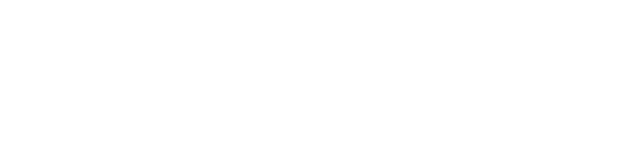
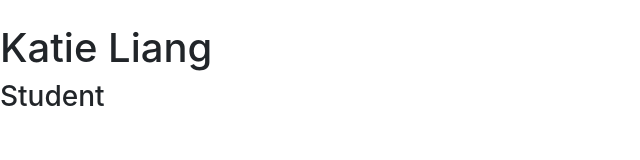
Before and after one commit to Katieliang/Personal-Portfolio, a plain HTML site: page day2/index.html in a window 1280 px wide. Shown: the whole page, without its empty margins (0-640 px from the left). Drawn offline with Linux system fonts and the light colour scheme.

Commit message:
Update index.html

```diff
--- a/day2/index.html
+++ b/day2/index.html
@@ -28,6 +28,15 @@
 
 
   <!-- Header  -->
+  <div>
+    <img src"">
+    <h1>
+      Katie Liang
+    </h1>
+    <h3>
+      Student
+    </h3>
+      </div>
 
 
   <!--Education-->
```
